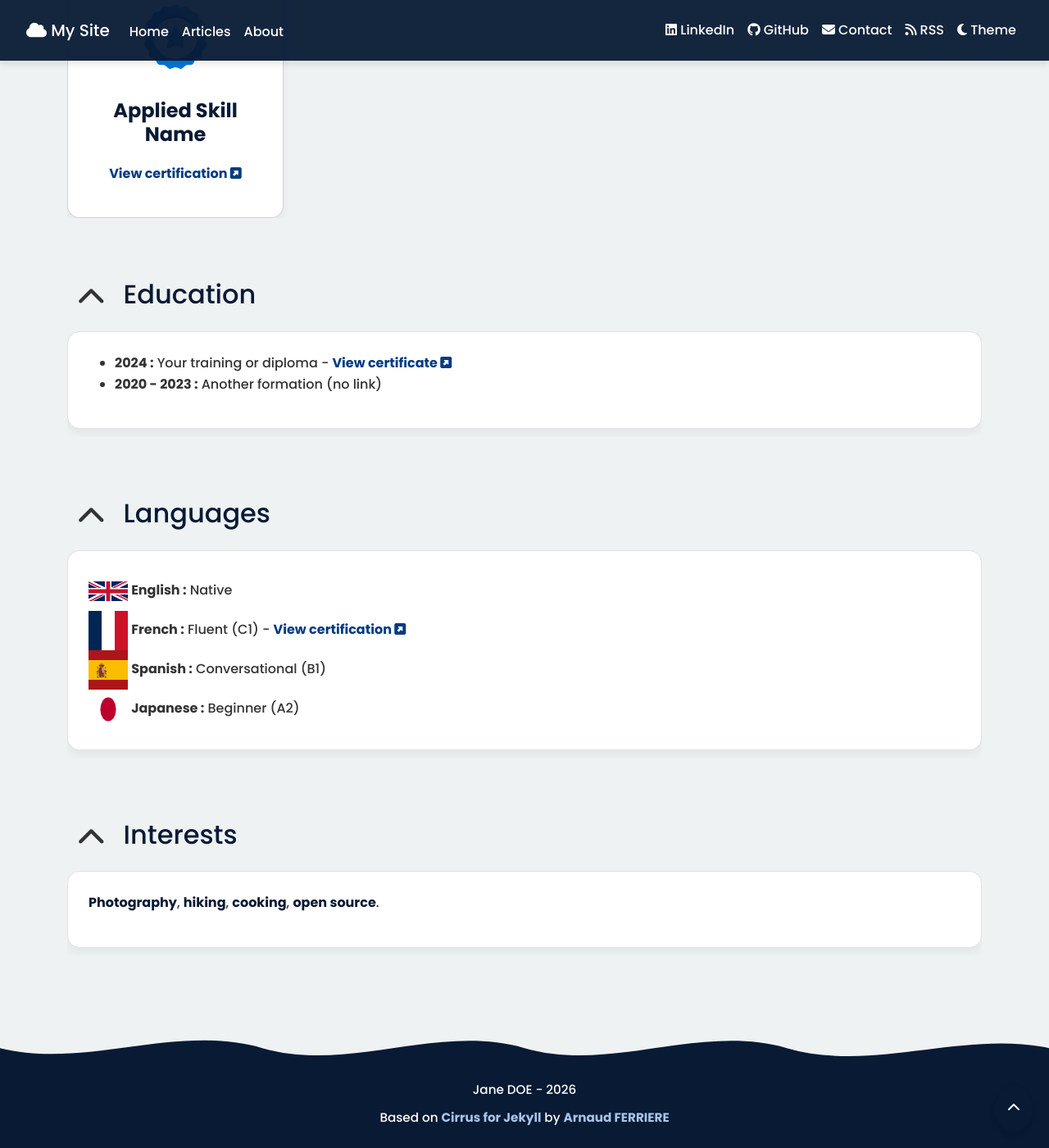
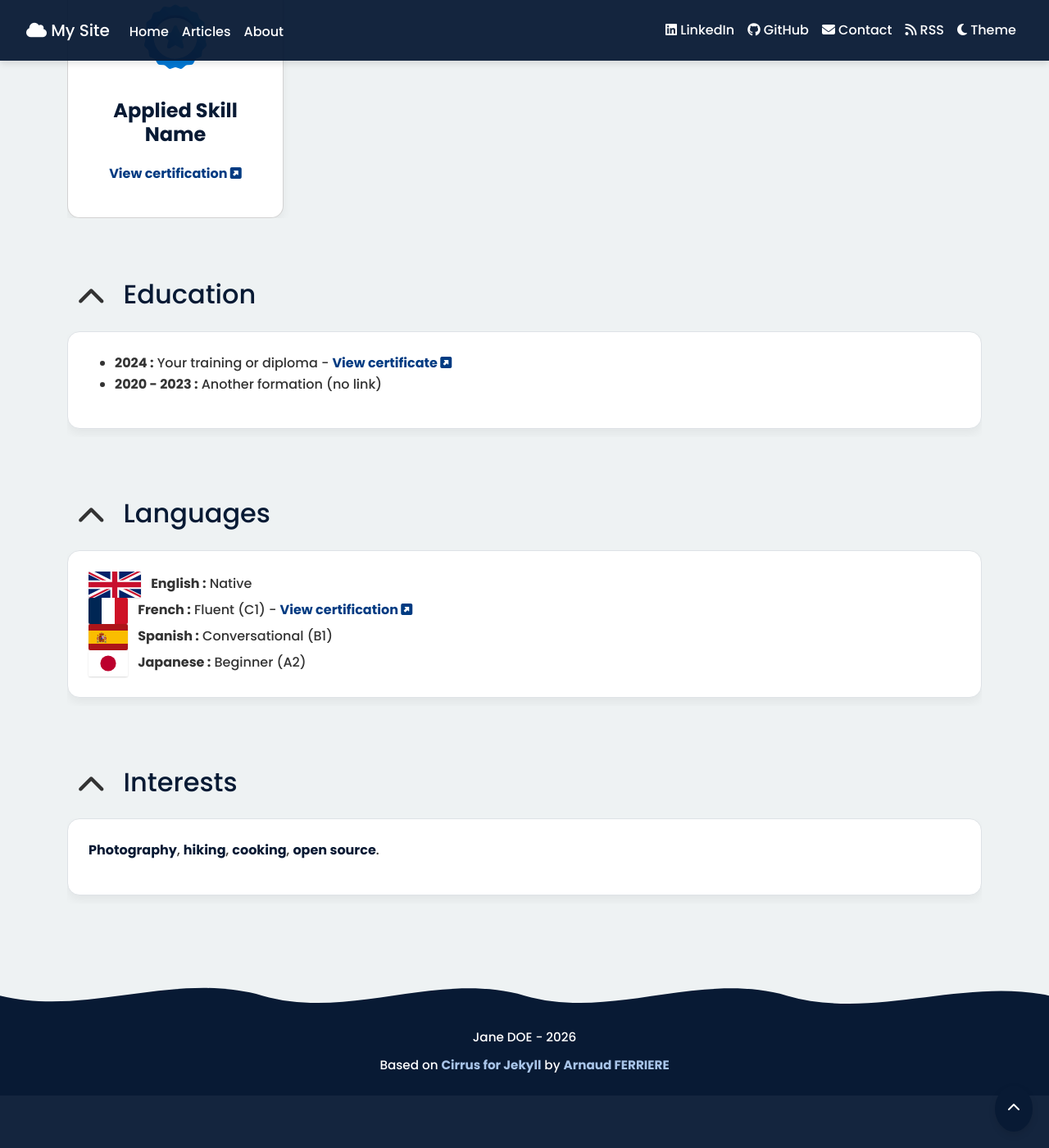
Before and after one commit to Arnaud-Ferriere/Cirrus-for-Jekyll, a Jekyll site: the page built from about.html, in a window 1280 px wide and 1400 px high, scrolled down 2605 px. Shown: the whole window at 82% size. Built offline with Jekyll 4.4.1, drawn with Linux system fonts in a browser that asks for light colours; after the commit the page ends 3941 px from its top, so only the background shows below that.

Commit message:
fix(about): proper flag rendering — add viewBox + use natural aspect ratio
The fr/jp/es flag SVGs from flagcdn ship with width/height attributes
but no viewBox, so the browser couldn't scale them inside the
<img width=48 height=48> container. Result: JP showed only the red
disc, FR/ES were squashed into thin vertical bands.

Two fixes:
- Add viewBox attribute to fr.svg, jp.svg, es.svg (gb.svg already had one).
- about.html: drop the fixed 48x48 sizing on the <img>, use a new
  .lang-flag class with height: 32px + width: auto so each flag
  renders at its natural aspect ratio (UK 2:1, FR/JP/ES 3:2).
  Adds a tiny border-radius and shadow for visual polish.

```diff
--- a/_sass/_experience.scss
+++ b/_sass/_experience.scss
@@ -98,9 +98,9 @@
   margin-right: 10px;
 }
 
-/* Flag emoji rendered next to language names on the about page.
-   Approximates the 48x48 image size visually so the layout stays the same
-   whether flags are emojis or PNGs. */
+/* Flag emoji and image rendered next to language names on the about page.
+   Both keep their natural aspect ratio with a fixed height for consistency
+   across mixed sources (image SVG, image PNG, emoji). */
 .flag-emoji {
   display: inline-block;
   font-size: 2.2rem;
@@ -109,6 +109,18 @@
   text-align: center;
   vertical-align: middle;
   margin-right: 0.25rem;
+}
+
+.lang-flag {
+  display: inline-block;
+  height: 32px;
+  width: auto;
+  max-width: 64px;
+  object-fit: contain;
+  vertical-align: middle;
+  margin-right: 0.5rem;
+  border-radius: 2px;
+  box-shadow: 0 1px 2px rgba(0, 0, 0, 0.15);
 }
 
 .poste-title {
--- a/about.html
+++ b/about.html
@@ -276,7 +276,7 @@ permalink: /about/
                     {% if lang.flag_emoji %}
                     <span class="flag-emoji" aria-hidden="true">{{ lang.flag_emoji }}</span>
                     {% elsif lang.flag %}
-                    <img width="48" height="48" src="{{ lang.flag | relative_url }}" alt="{{ lang.name }}" />
+                    <img class="lang-flag" src="{{ lang.flag | relative_url }}" alt="{{ lang.name }}" />
                     {% endif %}
                     <strong>{{ lang.name }} :</strong> {{ lang.level }}{% if lang.url %} - <a
                         href="{{ lang.url }}"
```
Also changed, not shown: assets/about/flags/es.svg, assets/about/flags/fr.svg, assets/about/flags/jp.svg.
